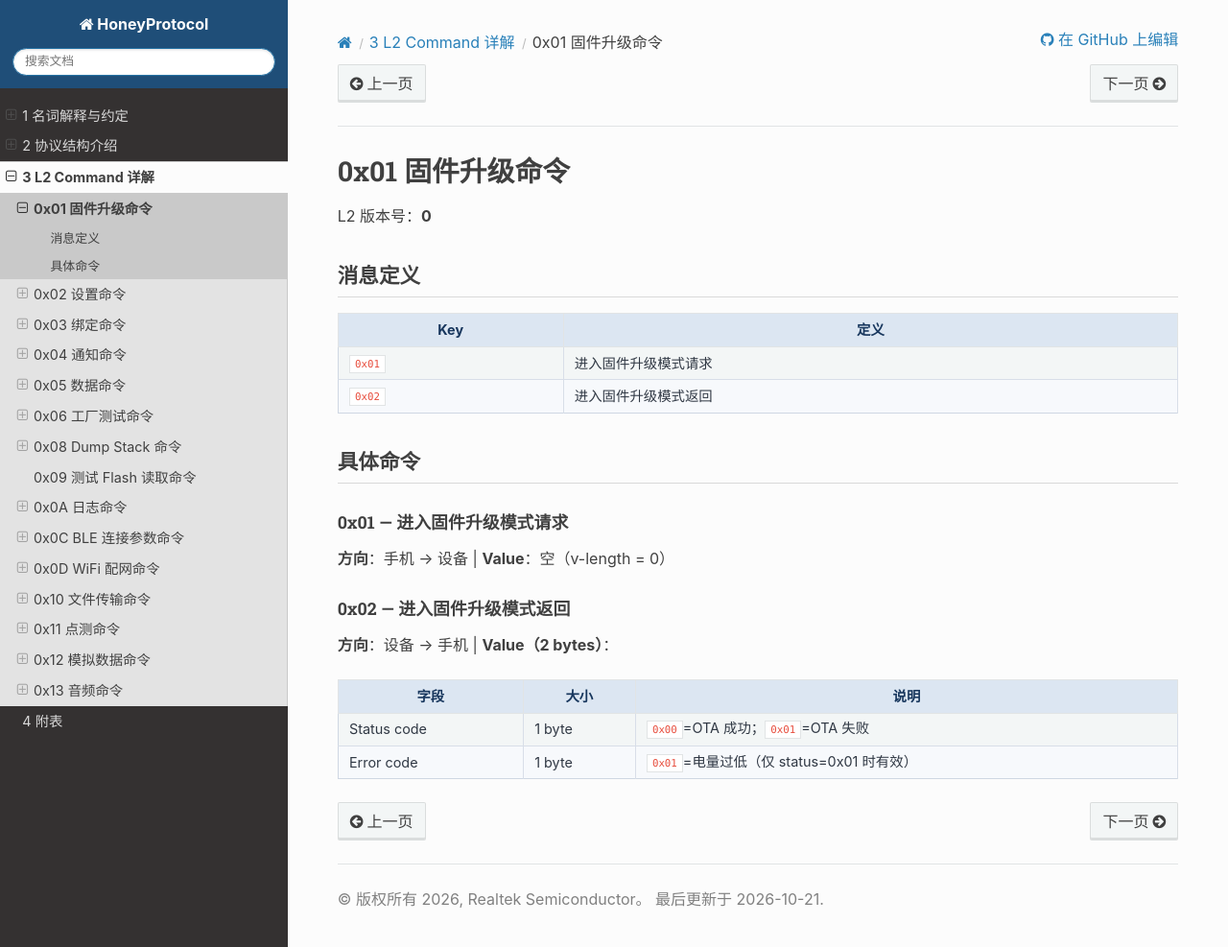
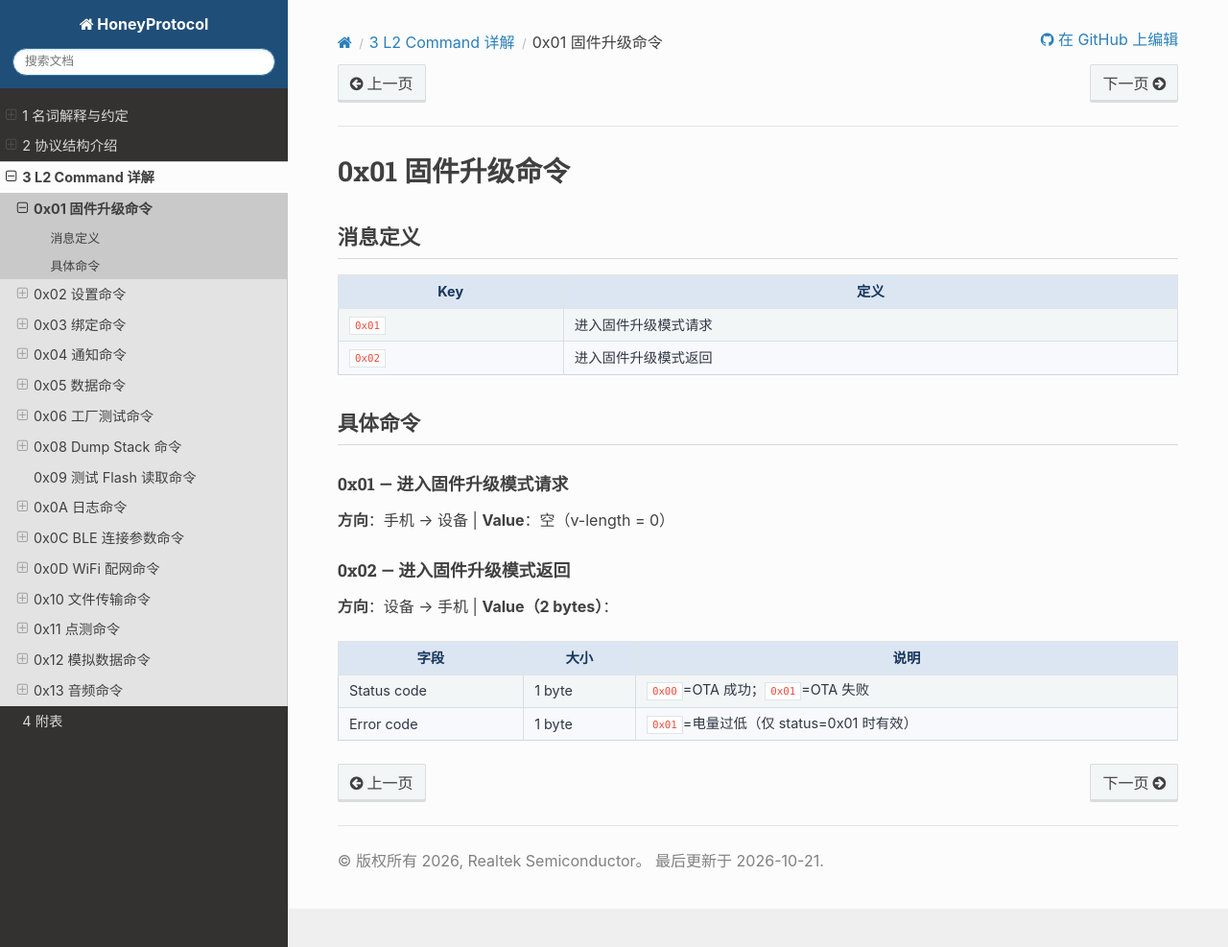
Before and after one commit to realmcu/HoneyProtocol, a Sphinx documentation site: the page built from docs/protocol/0x01-firmware-upgrade.rst, in a window 1280 px wide and 987 px high. Shown: the whole window at 96% size. Built offline with Sphinx 7.4.7 and the Read the Docs theme 3.1.0, drawn with Linux system fonts in a browser that asks for light colours.

Commit message:
docs: remove repeated L2 version labels

```diff
--- a/docs/protocol/0x01-firmware-upgrade.rst
+++ b/docs/protocol/0x01-firmware-upgrade.rst
@@ -2,8 +2,6 @@
 
 0x01 固件升级命令
 =================
-
-L2 版本号：\ **0**
 
 消息定义
 --------
--- a/docs/protocol/0x06-factory-test.rst
+++ b/docs/protocol/0x06-factory-test.rst
@@ -2,8 +2,6 @@
 
 0x06 工厂测试命令
 =================
-
-L2 版本号：\ **0**
 
 消息定义
 --------
--- a/docs/protocol/0x0c-ble-conn-param.rst
+++ b/docs/protocol/0x0c-ble-conn-param.rst
@@ -2,8 +2,6 @@
 
 0x0C BLE 连接参数命令
 =====================
-
-L2 版本号：\ **0**
 
 消息定义
 --------
--- a/docs/protocol/0x0d-wifi-provision.rst
+++ b/docs/protocol/0x0d-wifi-provision.rst
@@ -2,8 +2,6 @@
 
 0x0D WiFi 配网命令
 ==================
-
-L2 版本号：\ **0**
 
 概述
 ----
--- a/docs/protocol/0x10-file-transfer.rst
+++ b/docs/protocol/0x10-file-transfer.rst
@@ -6,8 +6,6 @@
 .. warning:: 命令 ID 变更
 
    本命令原定为 ``0x0b``，设备端实现已改用 ``0x10``（``hmi_l2.h`` 中 ``HMI_L2_CMD_FILE_XFER``，原 ``0x0b`` 定义被注释保留）。双端须以 ``0x10`` 为准；手机端若仍发 ``0x0b``，设备会因查不到 handler 而丢弃。变更原因未记录于代码。
-
-L2 版本号：\ **0**
 
 概述
 ----
```
Also changed, not shown: 1 other file.
